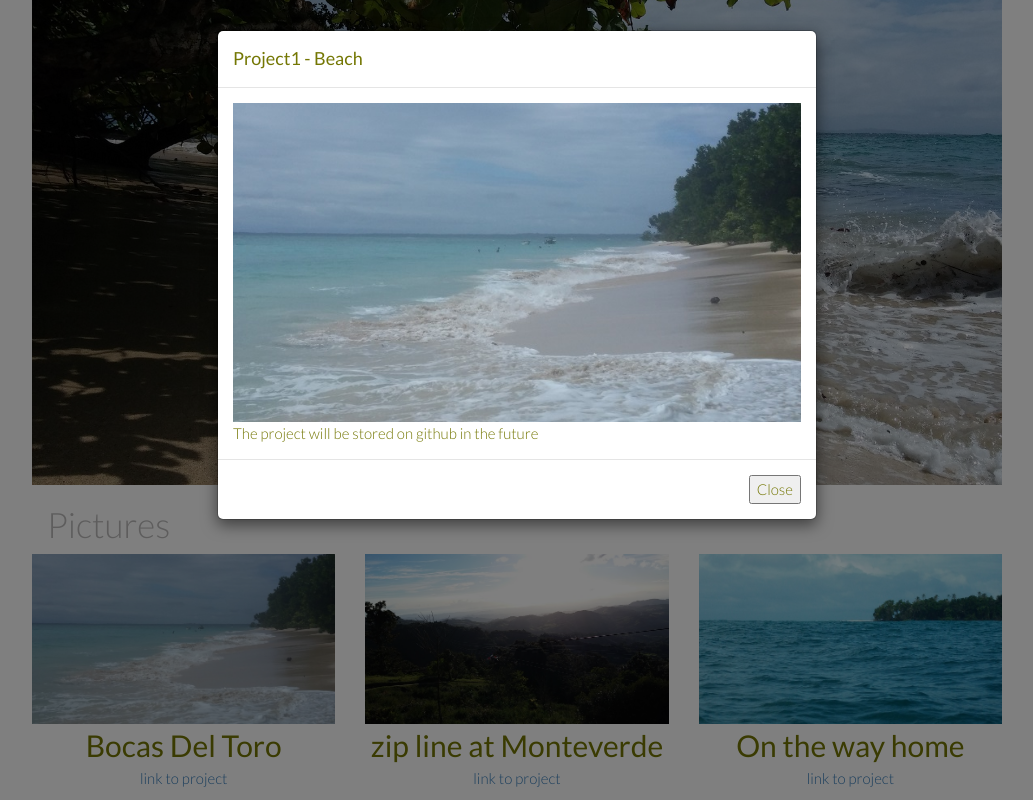
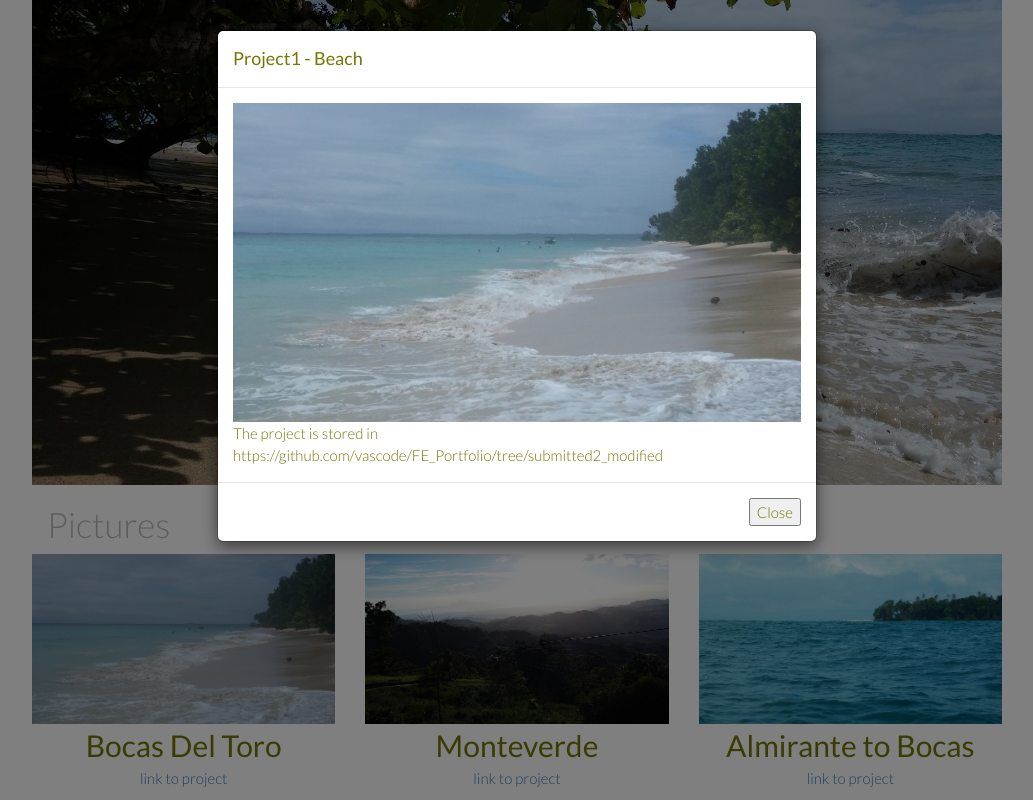
Before and after one commit to vascode/FE_Portfolio, a plain HTML site: page index.html in a window 1280 px wide. Both pictures are taken after a click on the picture 306 px from the left and 862 px from the top of the page. Shown: the part 224-1024 px from the top of the page, without its empty margins (123-1156 px from the left). Drawn offline with Linux system fonts and the light colour scheme.

Commit message:
updated files

```diff
--- a/css/main.css
+++ b/css/main.css
@@ -55,9 +55,6 @@ hr {
 	display: none;
 }
 
-.text-center {
-	text-align: cetner;
-}
 
 
 @media screen and (max-width: 768px) {
--- a/index.html
+++ b/index.html
@@ -4,7 +4,6 @@
       <title>Portfolio</title>
       <meta charset="utf-8">
       <meta name="viewport" content="width=device-width, initial-scale=1.0">
-
       <link href="http://fonts.googleapis.com/css?family=Lato:100,300,400,700" rel="stylesheet">
       <link rel="stylesheet" href="css/bootstrap.min.css">
       <link rel="stylesheet" href="css/main.css">
@@ -15,9 +14,10 @@
     </head>
     <body>
       <div class="container">
+        <!-- header -->
         <div class="row header">
           <div class="col-xs-3 title-logo">
-          <img class="logo" src="images/logo.jpg" alt="Logo">
+            <a href="http://vascode.tk/"><img class="logo" src="images/logo.jpg" alt="Logo"></a>
           </div>
           <div class="col-xs-9 text-right">
             <h1 class="title-super text-thin">In Central America</h1>
@@ -28,6 +28,7 @@
         <!--seperating between header and main information-->
         <hr>
 
+        <!--bottom 3 images -->
         <div class="row">
           <div class="col-sm-12">
             <img class="img-responsive" src="images/middle.jpg" alt="middle image">
@@ -43,26 +44,27 @@
             <img class="img-responsive" src="images/beach.jpg" alt="beach around Bocas Del Toro" data-toggle="modal" data-target="#project1">
             <h4 class="description">Bocas Del Toro</h4>
             <p>
-            <a class="portfolio-link" href="#">link to project</a>
+              <a class="portfolio-link" href="https://github.com/vascode/FE_Portfolio/tree/submitted2_modified">link to project</a>
             </p>
           </div>
           <div class="col-xs-12 col-sm-4">
             <img class="img-responsive" src="images/zipline.jpg"  alt="zip line at Monteverde" data-toggle="modal" data-target="#project2">
-          <h4 class="description">zip line at Monteverde</h4>
+            <h4 class="description">Monteverde</h4>
             <p>
-            <a class="portfolio-link" href="#">link to project</a>
+              <a class="portfolio-link" href="https://github.com/vascode/FE_Portfolio/tree/submitted2_modified">link to project</a>
             </p>
           </div>
           <div class="col-xs-12 col-sm-4">
             <img class="img-responsive" src="images/OnBoat.jpg" alt="On Boat" data-toggle="modal" data-target="#project3">
-          <h4 class="description">On the way home</h4>
+            <h4 class="description">Almirante to Bocas</h4>
             <p class="link">
-            <a class="portfolio-link" href="#">link to project</a>
+              <a class="portfolio-link" href="https://github.com/vascode/FE_Portfolio/tree/submitted2_modified">link to project</a>
             </p>
           </div>
         </div>
       </div>
 
+      <!-- goto top icon-->
       <div class="row">
         <div class="col-xs-12 text-center">
           <a href="#" class="back-to-top">
@@ -80,7 +82,7 @@
             </div>
             <div class="modal-body">
               <img class="img-responsive" src="images/beach.jpg" alt="beach around Bocas Del Toro">
-            The project will be stored on github in the future
+              The project is stored in https://github.com/vascode/FE_Portfolio/tree/submitted2_modified
             </div>
             <div class="modal-footer">
               <button type="button" class="btn btn-default" data-dismiss="modal">Close</button>
@@ -97,7 +99,7 @@
             </div>
             <div class="modal-body">
               <img class="img-responsive" src="images/zipline.jpg" alt="zip line at Monteverde">
-            The project will be stored on github in the future
+              The project is stored in https://github.com/vascode/FE_Portfolio/tree/submitted2_modified
             </div>
             <div class="modal-footer">
               <button type="button" class="btn btn-default" data-dismiss="modal">Close</button>
@@ -114,7 +116,7 @@
             </div>
             <div class="modal-body">
               <img class="img-responsive" src="images/OnBoat.jpg" alt="On Boat">
-            The project will be stored on github in the future
+              The project is stored in https://github.com/vascode/FE_Portfolio/tree/submitted2_modified
             </div>
             <div class="modal-footer">
               <button type="button" class="btn btn-default" data-dismiss="modal">Close</button>
```
Lines whose indentation alone changed are shown as unchanged.
